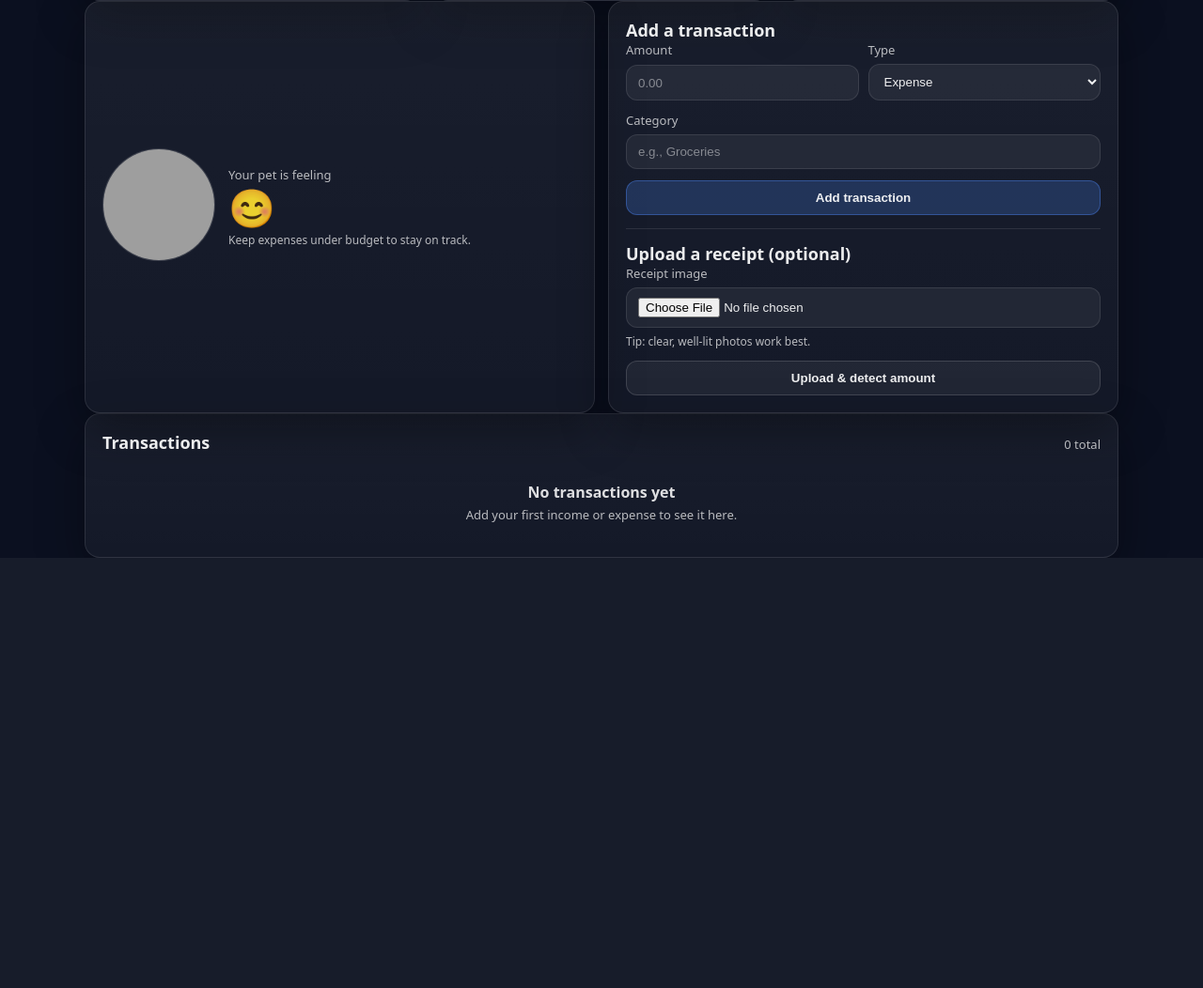
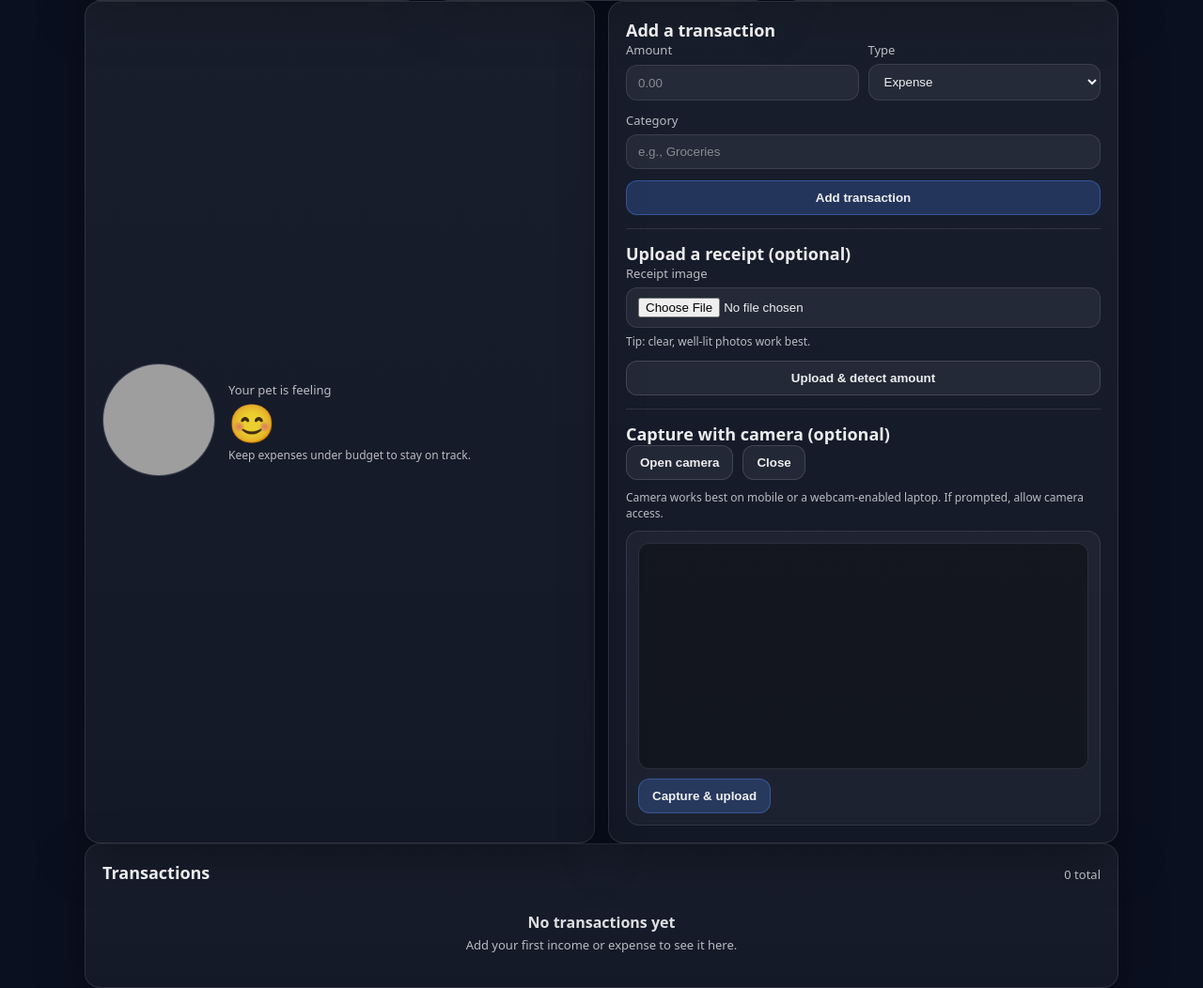
Before and after one commit to incencia/CS212_BudgetGuardian, a Flask app: page /dashboard in a window 1280 px wide. Shown: the part 261-1313 px from the top of the page at 94% size. Before the commit the page ends 855 px from the top, so only its background shows below. Run offline with Flask 3, Linux system fonts and the light colour scheme; the visitor is signed in with stand-in values (Sample User, id 1); data that the repository does not hold is empty; grey boxes are pictures that could not be loaded.

Commit message:
Add camera functionality to dashboard for receipt capture; enhance base template with PWA support and update styles for camera UI.

```diff
--- a/static/style.css
+++ b/static/style.css
@@ -222,3 +222,23 @@ h3 { font-size: 18px; }
 .empty { padding: 18px; text-align: center; color: var(--muted); }
 .empty__title { font-weight: 900; color: rgba(255, 255, 255, 0.86); margin-bottom: 4px; }
 .empty__subtitle { font-size: 13px; }
+
+/* Camera */
+.camera { display: grid; gap: 10px; }
+.camera__status { font-size: 12px; }
+.camera__preview {
+  display: grid;
+  gap: 10px;
+  padding: 12px;
+  border-radius: 14px;
+  border: 1px solid var(--border);
+  background: rgba(255, 255, 255, 0.04);
+}
+.camera__video {
+  width: 100%;
+  max-height: 360px;
+  border-radius: 12px;
+  border: 1px solid var(--border);
+  background: rgba(0, 0, 0, 0.35);
+  object-fit: cover;
+}
--- a/templates/base.html
+++ b/templates/base.html
@@ -4,6 +4,9 @@
     <meta charset="utf-8">
     <meta name="viewport" content="width=device-width, initial-scale=1">
     <title>Budget Guardian</title>
+    <meta name="theme-color" content="#0b1020">
+    <link rel="manifest" href="{{ url_for('static', filename='manifest.webmanifest') }}">
+    <link rel="icon" href="{{ url_for('static', filename='icon.svg') }}" type="image/svg+xml">
     <link rel="stylesheet" href="{{ url_for('static', filename='style.css') }}?v=3">
     <!-- Fallback: ensures readable dark mode even if CSS is blocked/cached -->
     <style>
@@ -29,5 +32,14 @@
     <main class="container">
         {% block content %}{% endblock %}
     </main>
+
+    <script>
+    // Register service worker for PWA installability (best-effort).
+    if ('serviceWorker' in navigator) {
+      window.addEventListener('load', () => {
+        navigator.serviceWorker.register('{{ url_for('static', filename='sw.js') }}').catch(() => {});
+      });
+    }
+    </script>
 </body>
 </html>
--- a/templates/dashboard.html
+++ b/templates/dashboard.html
@@ -79,11 +79,33 @@
         <form method="POST" enctype="multipart/form-data" action="{{ url_for('upload_receipt') }}" class="form">
             <div class="form__row">
                 <label class="label" for="receipt">Receipt image</label>
-                <input id="receipt" class="input" type="file" name="receipt" accept="image/*" required>
+                <input id="receipt" class="input" type="file" name="receipt" accept="image/*" capture="environment" required>
                 <div class="help">Tip: clear, well-lit photos work best.</div>
             </div>
             <button class="btn btn--secondary" type="submit">Upload & detect amount</button>
         </form>
+
+        <div class="divider"></div>
+
+        <h3 class="card__title">Capture with camera (optional)</h3>
+        <div class="camera" id="camera">
+            <div class="actions">
+                <button class="btn btn--secondary" type="button" id="open_camera_btn">Open camera</button>
+                <button class="btn btn--secondary" type="button" id="close_camera_btn" disabled>Close</button>
+            </div>
+            <div class="camera__status muted" id="camera_status">
+                Camera works best on mobile or a webcam-enabled laptop. If prompted, allow camera access.
+            </div>
+
+            <div class="camera__preview" id="camera_preview" hidden>
+                <video class="camera__video" id="camera_video" playsinline autoplay muted></video>
+                <div class="actions">
+                    <button class="btn btn--primary" type="button" id="capture_btn">Capture & upload</button>
+                </div>
+            </div>
+
+            <canvas id="camera_canvas" hidden></canvas>
+        </div>
     </div>
 </section>
 
@@ -138,4 +160,115 @@
 })();
 </script>
 {% endif %}
+
+<script>
+(() => {
+    const uploadUrl = "{{ url_for('upload_receipt') }}";
+
+    const openBtn = document.getElementById('open_camera_btn');
+    const closeBtn = document.getElementById('close_camera_btn');
+    const captureBtn = document.getElementById('capture_btn');
+    const statusEl = document.getElementById('camera_status');
+    const previewEl = document.getElementById('camera_preview');
+    const videoEl = document.getElementById('camera_video');
+    const canvasEl = document.getElementById('camera_canvas');
+
+    if (!openBtn || !closeBtn || !captureBtn || !statusEl || !previewEl || !videoEl || !canvasEl) return;
+
+    let stream = null;
+
+    const setStatus = (msg) => { statusEl.textContent = msg; };
+
+    const stopStream = () => {
+        if (stream) {
+            for (const t of stream.getTracks()) t.stop();
+            stream = null;
+        }
+        previewEl.hidden = true;
+        videoEl.srcObject = null;
+        openBtn.disabled = false;
+        closeBtn.disabled = true;
+    };
+
+    openBtn.addEventListener('click', async () => {
+        if (!navigator.mediaDevices || !navigator.mediaDevices.getUserMedia) {
+            setStatus("Camera not supported in this browser.");
+            return;
+        }
+
+        try {
+            setStatus("Requesting camera permission…");
+            stream = await navigator.mediaDevices.getUserMedia({
+                video: { facingMode: { ideal: "environment" } },
+                audio: false,
+            });
+            videoEl.srcObject = stream;
+            previewEl.hidden = false;
+            openBtn.disabled = true;
+            closeBtn.disabled = false;
+            setStatus("Camera ready. Click “Capture & upload”.");
+        } catch (e) {
+            setStatus("Could not access camera. Please allow permission and try again.");
+        }
+    });
+
+    closeBtn.addEventListener('click', () => {
+        stopStream();
+        setStatus("Camera closed.");
+    });
+
+    window.addEventListener('beforeunload', stopStream);
+
+    captureBtn.addEventListener('click', async () => {
+        try {
+            if (!stream) {
+                setStatus("Open the camera first.");
+                return;
+            }
+
+            const w = videoEl.videoWidth || 1280;
+            const h = videoEl.videoHeight || 720;
+            canvasEl.width = w;
+            canvasEl.height = h;
+            const ctx = canvasEl.getContext('2d');
+            ctx.drawImage(videoEl, 0, 0, w, h);
+
+            setStatus("Capturing…");
+            const blob = await new Promise((resolve) => canvasEl.toBlob(resolve, 'image/jpeg', 0.9));
+            if (!blob) {
+                setStatus("Capture failed. Try again.");
+                return;
+            }
+
+            const fd = new FormData();
+            fd.append('receipt', blob, 'receipt.jpg');
+
+            setStatus("Uploading for OCR…");
+            const res = await fetch(uploadUrl, {
+                method: 'POST',
+                body: fd,
+                credentials: 'same-origin',
+            });
+
+            // Flask redirect: navigate to the redirected URL (dashboard with extracted_amount)
+            if (res.redirected) {
+                window.location.assign(res.url);
+                return;
+            }
+
+            if (res.ok) {
+                window.location.reload();
+                return;
+            }
+
+            const text = await res.text();
+            setStatus("Upload failed: " + text);
+        } catch (e) {
+            setStatus("Upload failed. Please try again.");
+        } finally {
+            stopStream();
+        }
+    });
+})();
+</script>
 {% endblock %}
```
